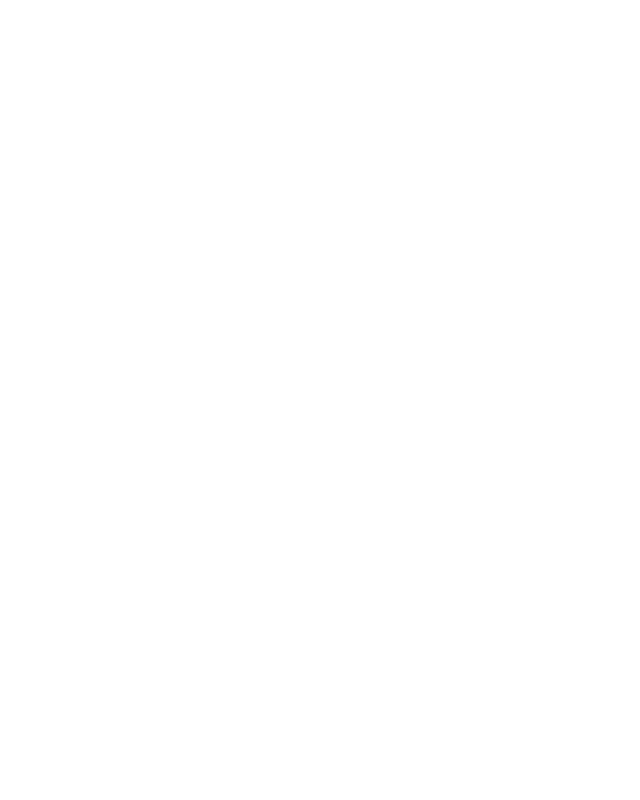
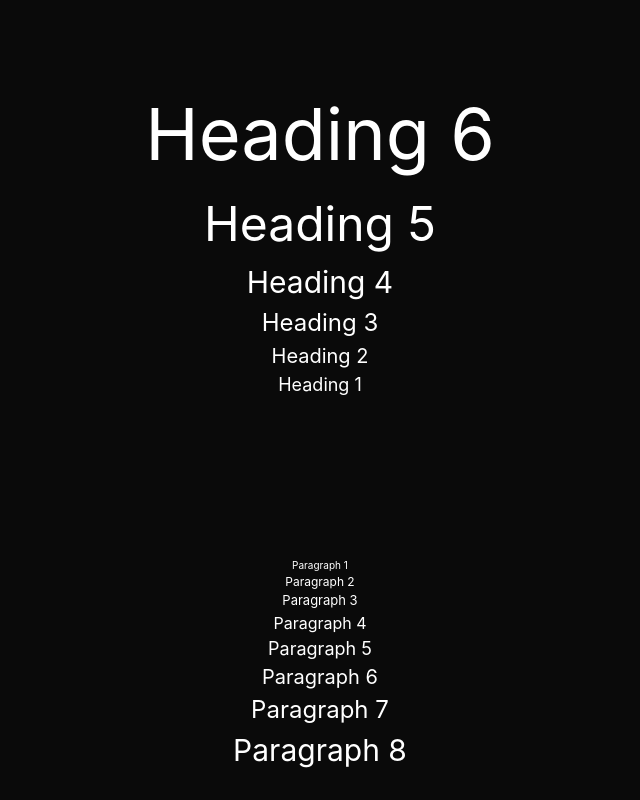
Before and after one commit to grizhlieCodes/rafpot-labs-base, a SvelteKit app: page / in a window 1280 px wide. Shown: the top 800 px of the page, without its empty margins (320-960 px from the left). Built offline with nearby package versions, Linux system fonts and the light colour scheme; a web font is replaced by a local one.

Commit message:
tested dark mode in vanilla

```diff
--- a/src/app.html
+++ b/src/app.html
@@ -5,7 +5,14 @@
 		<meta name="viewport" content="width=device-width, initial-scale=1" />
 		%sveltekit.head%
 	</head>
-	<body data-sveltekit-preload-data="hover">
+	<body data-sveltekit-preload-data="hover" data-dark="true">
 		<div style="display: contents">%sveltekit.body%</div>
 	</body>
 </html>
+
+<style>
+	body {
+		/* set color-scheme to light or dark to toggle it */
+		background-color: light-dark(var(--body-background-color), var(--body-background-color-dark));
+	}
+</style>
--- a/src/styles/theme.css
+++ b/src/styles/theme.css
@@ -18,6 +18,17 @@
 }
 
 @layer theme {
+	:root {
+		color-scheme: light dark;
+
+		body {
+			color-scheme: light;
+		}
+
+		body:is([data-dark="true"]){
+			color-scheme: dark;
+		}
+	}
 	html {
 		/* Extending border width to include 0.5px -> predominantly the most used	border width in our projects */
 
@@ -54,8 +65,8 @@
 		--anchor-text-decoration-focus: inherit;
 
 		/* Radius */
-		--radius-base: var(--radius-3 ,0.25rem);
-		--radius-container: var(--radius-3 ,0.25rem);
+		--radius-base: var(--radius-3, 0.25rem);
+		--radius-container: var(--radius-3, 0.25rem);
 
 		/* Edges */
 		--default-border-width: 1px;
@@ -68,6 +79,8 @@
 		--animate-progress-circular-indeterminate: progress-circular-indeterminate 1.5s linear infinite;
 
 		/* Primary */
+		/* --color-tranch-purple-50:  */
+
 		--color-primary-0: var(--color-orange-0);
 		--color-primary-1: var(--color-orange-1);
 		--color-primary-2: var(--color-orange-2);
@@ -248,6 +261,7 @@
 		--color-surface-contrast-8: var(--color-surface-contrast-light);
 		--color-surface-contrast-9: var(--color-surface-contrast-light);
 		--color-surface-contrast-10: var(--color-surface-contrast-light);
+
 		/* Backgrounds */
 		--body-background-color: var(--color-surface-0);
 		--body-background-color-dark: var(--color-surface-10);
```
